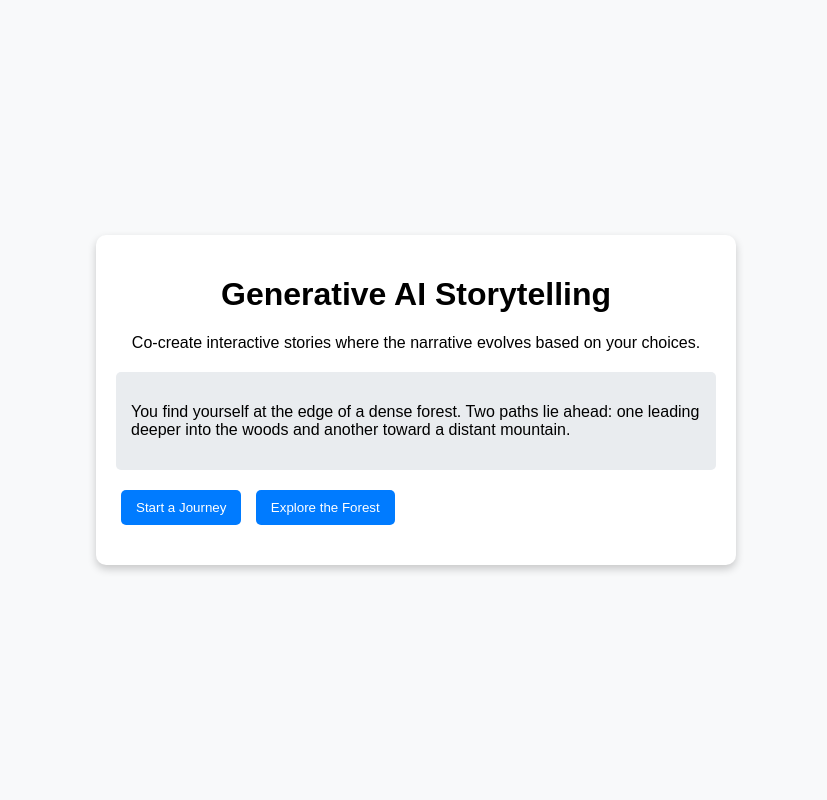
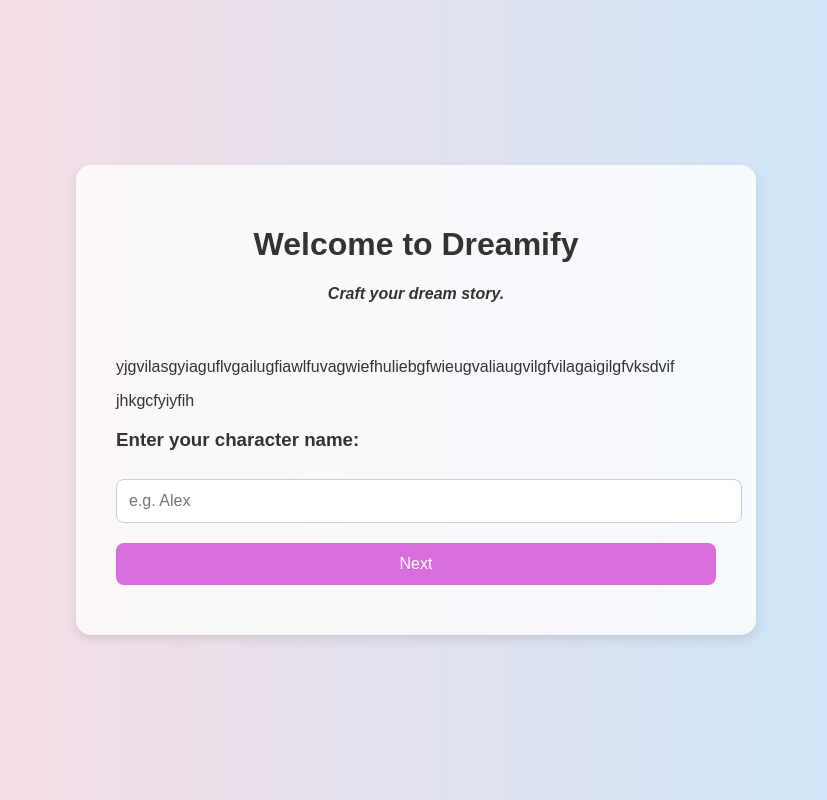
Before and after one commit to SRDash2003/io_STORY-TELLERS, a Flask app: page / in a window 1280 px wide. Shown: the whole page, without its empty margins (224-1051 px from the left). Run offline with Flask 3, Linux system fonts and the light colour scheme.

Commit message:
new frontend update

```diff
--- /dev/null
+++ b/static/css/style.css
@@ -0,0 +1,65 @@
+body {
+  font-family: Arial, sans-serif;
+  background-image: linear-gradient(to right, rgba(255, 182, 193, 0.5), rgba(135, 206, 250, 0.5)); /* Light gradient */
+  background-size: cover;
+  background-position: center;
+  color: #333;
+  margin: 0;
+  padding: 0;
+  height: 100vh;
+  display: flex;
+  justify-content: center;
+  align-items: center;
+}
+
+
+.container {
+  background-color: rgba(255, 255, 255, 0.8); /* Slightly transparent white */
+  padding: 40px;
+  border-radius: 15px;
+  box-shadow: 0 4px 10px rgba(0, 0, 0, 0.1);
+  max-width: 600px;
+  width: 100%;
+  text-align: center;
+}
+
+h1 {
+  text-align: center;
+}
+
+input, select, button {
+  width: 100%;
+  padding: 12px;
+  margin: 10px 0;
+  border-radius: 8px;
+  border: 1px solid #ccc;
+  font-size: 16px;
+}
+button {
+  background-color: #d76edc;
+  color: white;
+  border: none;
+  cursor: pointer;
+  transition: background-color 0.3s ease;
+}
+button:hover {
+  background-color: #2ac7df;
+}
+
+input:focus, select:focus {
+  outline: none;
+  border-color: #4CAF50;
+}
+
+
+#story-text {
+  background: #f9f9f9;
+  border: 1px solid #ddd;
+  padding: 20px;
+  border-radius: 8px;
+  min-height: 200px;
+  margin-top: 20px;
+  font-family: 'Georgia', serif;
+  font-size: 1.2rem;
+  line-height: 1.6;
+}
--- /dev/null
+++ b/static/js/script.js
@@ -0,0 +1,72 @@
+document.getElementById('next-step1').addEventListener('click', function() {
+    const characterName = document.getElementById('character-name').value;
+    if (characterName) {
+      document.getElementById('display-name').innerText = characterName;
+      document.getElementById('step1').style.display = 'none';
+      document.getElementById('step2').style.display = 'block';
+    }
+  });
+
+  document.getElementById('next-step2').addEventListener('click', async function() {
+    const genre = document.getElementById('genre-select').value;
+    const characterName = document.getElementById('character-name').value;
+    try{
+    // Make the AI call to generate the initial story
+    const initialPrompt = await generateInitialStory(genre, characterName);
+
+    if(initialPrompt){
+    document.getElementById('story-text').innerText = initialPrompt;
+    document.getElementById('step2').style.display = 'none';
+    document.getElementById('story-container').style.display = 'block';
+    }else{
+      console.error('No story prompt received.');
+    }
+  }catch(error){
+    console.error('Erroe generating the initial story:',error);
+  }
+  });
+
+  document.getElementById('submit-decision').addEventListener('click', async function() {
+    const userDecision = document.getElementById('user-input').value;
+    const currentStory = document.getElementById('story-text').innerText;
+    const genre = document.getElementById('genre-select').value;
+
+    // Send the user's decision and the current story context to the AI
+    const nextScene = await generateNextScene(userDecision, currentStory, genre);
+
+    // Append the next scene to the story
+    document.getElementById('story-text').innerText += "\n\n" + nextScene;
+    document.getElementById('user-input').value = ''; // Clear input field
+  });
+
+  // Function to generate initial story based on genre
+  async function generateInitialStory(genre, characterName){
+  try{
+    const response = await fetch('/generate-initial',
+    {
+      method: 'POST', headers: { 'Content-Type': 'application/json'}, body: JSON.stringify({ genre, characterName })
+    });
+    if(!response.ok){
+      console.error('Error from server:',response.statusText);
+      return null;
+    }
+    const data = await response.json();
+    return data.story;
+  }catch(error){
+    console.error('Error fetching story from server:',error);
+    return null;
+  }
+}
+
+  // Function to generate the next story scene
+  async function generateNextScene(userDecision, currentStory, genre) {
+    const response = await fetch('/generate-next', {
+      method: 'POST',
+      headers: {
+        'Content-Type': 'application/json'
+      },
+      body: JSON.stringify({ userDecision, currentStory, genre })
+    });
+    const data = await response.json();
+    return data.story;
+  }
--- a/templates/index.html
+++ b/templates/index.html
@@ -3,33 +3,53 @@
 <head>
   <meta charset="UTF-8">
   <meta name="viewport" content="width=device-width, initial-scale=1.0">
-    <link rel="stylesheet" href="{{ url_for('static', filename='styles.css') }}">
-    <script src="{{ url_for('static', filename='script.js') }}" defer></script>
+  <title>Dreamify : Craft your dream story.</title>
 
-    <title>StoryWeaver</title>
+  <!-- Link to CSS -->
+  <link rel="stylesheet" href="{{ url_for('static', filename='css/style.css') }}">
 </head>
 <body>
+
   <div class="container">
-        <header>
-            <h1>Generative AI Storytelling</h1>
-            <p>Co-create interactive stories where the narrative evolves based on your choices.</p>
-        </header>
-
-        <div id="story-section">
-            <p id="story-text">Welcome to your adventure! Make your choices to shape the story.</p>
+    <h1>Welcome to Dreamify</h1>
+    <center><h4><i>Craft your dream story.</i></h4></center>
+  <br>
+  <p>
+    yjgvilasgyiaguflvgailugfiawlfuvagwiefhuliebgfwieugvaliaugvilgfvilagaigilgfvksdvif
+  </p>
+  <p>
+    jhkgcfyiyfih
+  </p>
+    <!-- Character Name Input -->
+    <div id="step1">
+      <label for="character-name"><h3>Enter your character name:</h3></label>
+      <input type="text" id="character-name" class="form-control" placeholder="e.g. Alex">
+      <button id="next-step1" class="btn">Next</button>
     </div>
 
-        <div id="choices-section">
-            <button class="choice-button" onclick="makeChoice(1)">Start a Journey</button>
-            <button class="choice-button" onclick="makeChoice(2)">Explore the Forest</button>
+    <!-- Genre Selection -->
+    <div id="step2" style="display:none;">
+      <h3>Hi <span id="display-name"></span>, choose your genre:</h3>
+      <select id="genre-select" class="form-control">
+        <option value="action">Action</option>
+        <option value="romance">Romance</option>
+        <option value="sci-fi">Sci-Fi</option>
+        <option value="forest adventure">Forest Adventure</option>
+        <option value="horror">Horror</option>
+      </select>
+      <button id="next-step2" class="btn">Start Story</button>
     </div>
 
-        <div id="input-section" style="display: none;">
-            <input type="text" id="user-input" placeholder="Enter your next action...">
-            <button onclick="submitInput()">Submit</button>
+    <!-- AI-Generated Story and User Input -->
+    <div id="story-container" style="display:none;">
+      <div id="story-text"></div>
+      <label for="user-input">Your decision:</label>
+      <input type="text" id="user-input" class="form-control" placeholder="Type your next action here">
+      <button id="submit-decision" class="btn">Submit</button>
     </div>
   </div>
 
-    <script src="script.js"></script>
+  <!-- Link to JS -->
+  <script src="{{ url_for('static', filename='js/script.js') }}"></script>
 </body>
 </html>
```
Lines whose indentation alone changed are shown as unchanged.
